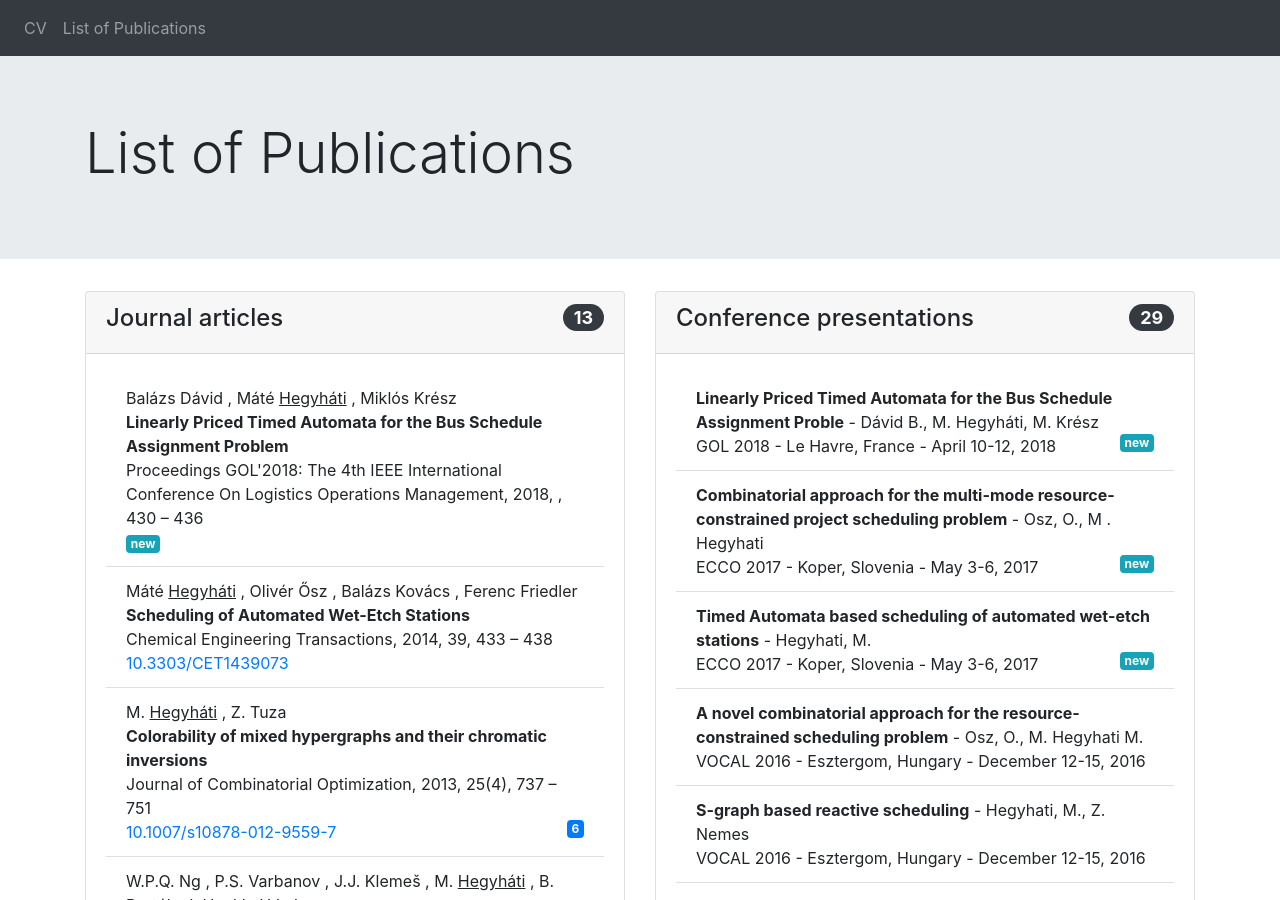
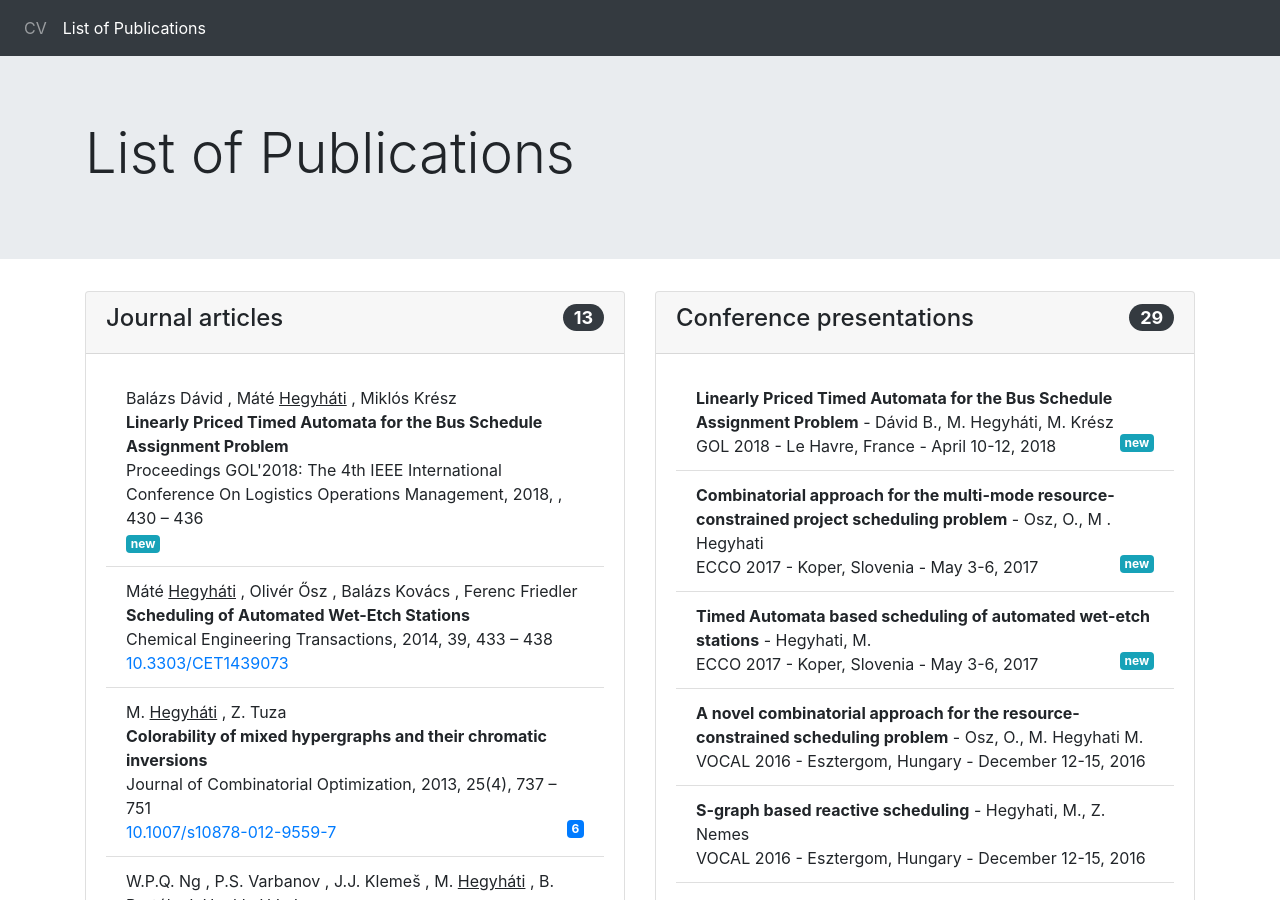
Before and after one commit to hegyhati/hegyhati.github.io, a Jekyll site: the page built from publications.html, in a window 1280 px wide and 900 px high. Built offline with Jekyll 4.4.1, drawn with Linux system fonts in a browser that asks for light colours.

Commit message:
active navbar items

```diff
--- a/_data/presentations.json
+++ b/_data/presentations.json
@@ -2,7 +2,7 @@
 
     {
         "author": "Dávid B., M. Hegyháti, M. Krész",
-        "title": "Linearly Priced Timed Automata for the Bus Schedule Assignment Proble",
+        "title": "Linearly Priced Timed Automata for the Bus Schedule Assignment Problem",
         "conference": "GOL'2018: The 4th IEEE International Conference On Logistics Operations Management",
         "conferenceshort": "GOL 2018",
         "city": "Le Havre",
--- a/_includes/menu.html
+++ b/_includes/menu.html
@@ -1,11 +1,11 @@
 
 
 
-<nav class="navbar navbar-expand-sm navbar-dark bg-dark">
+<nav class="navbar navbar-expand-sm navbar-dark bg-dark sticky-top">
     <div class="collapse navbar-collapse" id="navbarNav">
         <ul class="navbar-nav">
-            <li class="nav-item"><a  class="nav-link" href="/">CV</a></li>
-            <li class="nav-item"><a  class="nav-link" href="/publications.html">List of Publications</a></li>
+            <li class="nav-item {% if page.id == 'CV' %} active {% endif %}"><a  class="nav-link" href="/">CV</a></li>
+            <li class="nav-item {% if page.id == 'publications' %} active {% endif %}"><a  class="nav-link" href="/publications.html">List of Publications</a></li>
         </ul>
     </div>
 </nav>
--- a/index.html
+++ b/index.html
@@ -1,4 +1,5 @@
 ---
 title: Curriculum Vitae
 layout: default
+id: CV
 ---
--- a/publications.html
+++ b/publications.html
@@ -3,6 +3,7 @@ layout: default
 title:  "List of Publications"
 date:   2018-01-30 13:32:18 +0100
 categories: jekyll update
+id: publications
 ---
 
 <div class="container">
```
